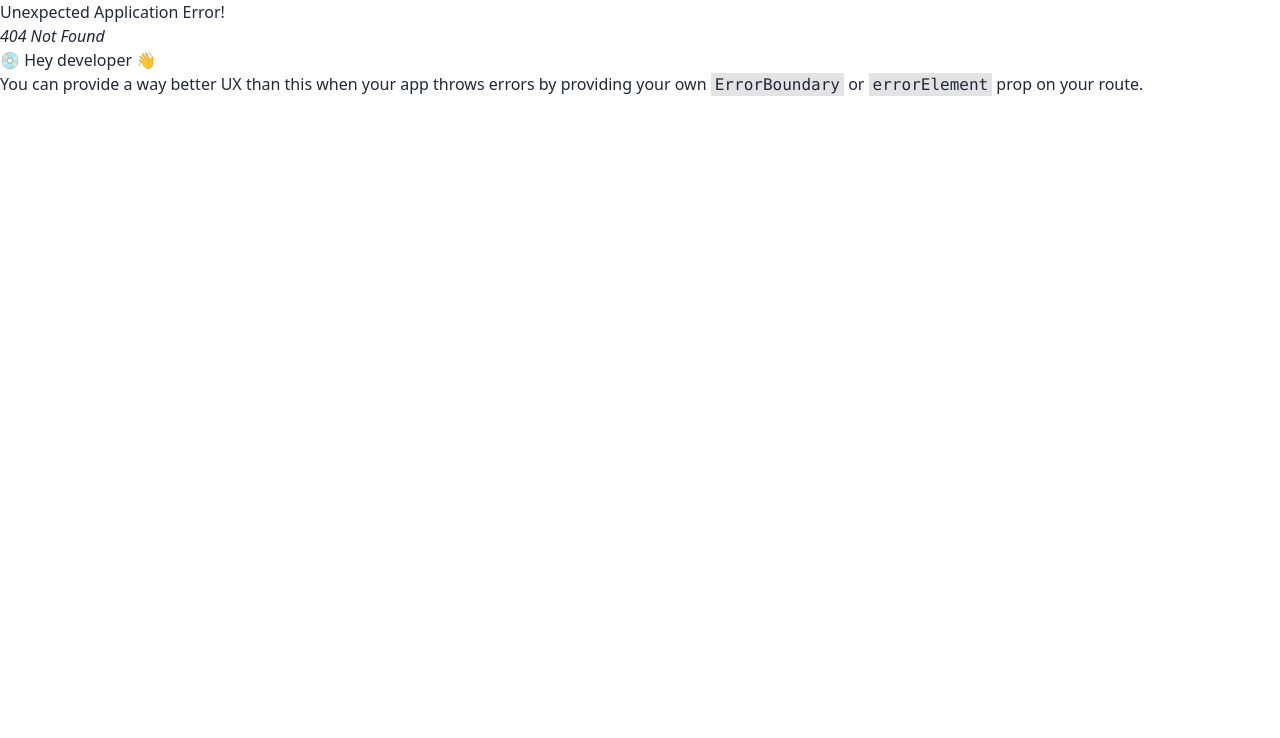
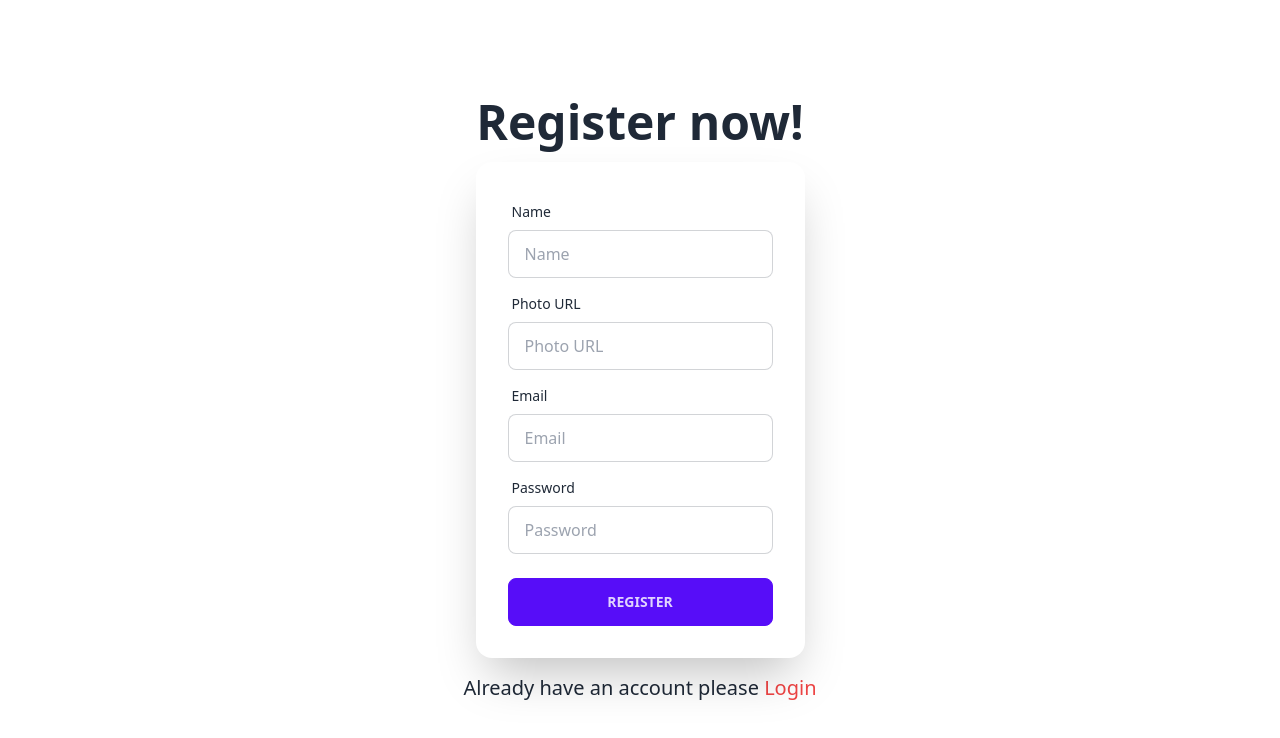
Before and after one commit to Md-ShakilHossain/social-event-management, a React (Vite) app: page /register in a window 1280 px wide. Before the commit this address had no page. Shown: the top 738 px of the page. Built offline with nearby package versions, Linux system fonts and the light colour scheme.

Commit message:
completed sesrvices section

```diff
--- /dev/null
+++ b/src/Components/Login and Register/Login.jsx
@@ -0,0 +1,36 @@
+import { Link } from "react-router-dom";
+
+const Login = () => {
+    return (
+        <div className="hero min-h-screen">
+            <div className="hero-content flex-col">
+                <div className="text-center lg:text-left">
+                    <h1 className="text-5xl font-bold">Login now!</h1>
+
+                </div>
+                <div className="card shadow-2xl bg-base-100">
+                    <form className="card-body">
+                        <div className="form-control">
+                            <label className="label">
+                                <span className="label-text">Email</span>
+                            </label>
+                            <input type="email" placeholder="email" className="input input-bordered" required />
+                        </div>
+                        <div className="form-control">
+                            <label className="label">
+                                <span className="label-text">Password</span>
+                            </label>
+                            <input type="password" placeholder="password" className="input input-bordered" required />
+                        </div>
+                        <div className="form-control mt-6">
+                            <button className="btn btn-primary">Login</button>
+                        </div>
+                    </form>
+                </div>
+                <p className="mt-4 text-xl">New Here ? Please <span className="text-red-500"><Link to='/register'>Register</Link></span></p>
+            </div>
+        </div>
+    );
+};
+
+export default Login;
--- /dev/null
+++ b/src/Components/Login and Register/Register.jsx
@@ -0,0 +1,48 @@
+import { Link } from "react-router-dom";
+
+const Register = () => {
+    return (
+        <div className="hero min-h-screen">
+            <div className="hero-content flex-col">
+                <div className="text-center lg:text-left">
+                    <h1 className="text-5xl font-semibold">Register now!</h1>
+
+                </div>
+                <div className="card shadow-2xl bg-base-100">
+                    <form className="card-body">
+                        <div className="form-control">
+                            <label className="label">
+                                <span className="label-text">Name</span>
+                            </label>
+                            <input type="text" placeholder="Name" className="input input-bordered" required />
+                        </div>
+                        <div className="form-control">
+                            <label className="label">
+                                <span className="label-text">Photo URL</span>
+                            </label>
+                            <input type="text" placeholder="Photo URL" className="input input-bordered" required />
+                        </div>
+                        <div className="form-control">
+                            <label className="label">
+                                <span className="label-text">Email</span>
+                            </label>
+                            <input type="email" placeholder="Email" className="input input-bordered" required />
+                        </div>
+                        <div className="form-control">
+                            <label className="label">
+                                <span className="label-text">Password</span>
+                            </label>
+                            <input type="password" placeholder="Password" className="input input-bordered" required />
+                        </div>
+                        <div className="form-control">
+                            <button className="btn btn-primary mt-4">Register</button>
+                        </div>
+                    </form>
+                </div>
+                <p className=" text-xl">Already have an account please <span className="text-red-500"><Link to='/login'>Login</Link></span></p>
+            </div>
+        </div>
+    );
+};
+
+export default Register;
--- a/src/Components/Pages/Home/Banner.jsx
+++ b/src/Components/Pages/Home/Banner.jsx
@@ -5,7 +5,7 @@ const Banner = () => {
         <div className='w-full flex mt-4 md:px-20 md:py-5 items-center md:justify-between rounded-lg md:shadow-teal-200 shadow-xl'>
             <div className='rounded-md p-5 md:w-1/2 '>
                 <h3 className='text-5xl md:text-4xl lg:text-7xl font-bold'> Welcome !</h3>
-                <p className='lg:text-xl mt-4 font-medium'>We are here to make your life easier.</p>
+                <p className='lg:text-xl mt-4'>We are here to make your life easier.</p>
                 <h5 className='lg:text-2xl mt-8 font-semibold md:text-justify'>We are offering you various kinds of services. You can explore it, advance and make sure booking to make your life easier. You will get it with reasonable price.</h5>
             </div>
 
--- a/src/Components/Pages/Home/Home.jsx
+++ b/src/Components/Pages/Home/Home.jsx
@@ -2,6 +2,7 @@ import { Link } from "react-router-dom";
 import Marquee from "react-fast-marquee";
 import Banner from "./Banner";
 import Navbar from "../../Shared/Navbar";
+import Services from "./Services/Services";
 
 
 const Home = () => {
@@ -20,6 +21,7 @@ const Home = () => {
             </div>
             <Banner></Banner>
             <Navbar></Navbar>
+            <Services></Services>
         </div>
     );
 };
--- /dev/null
+++ b/src/Components/Pages/Home/Services/Service.jsx
@@ -0,0 +1,22 @@
+import PropTypes from 'prop-types';
+import { Link } from 'react-router-dom';
+
+const Service = ({service}) => {
+    const {id, cover, title, shortDescription, totalPrice} = service;
+    return (
+        <div className='rounded-xl md:shadow-teal-200 shadow-xl'>
+            <img className='rounded-t-xl h-64' src={cover} alt="" />
+            <h3 className='ml-2 text-2xl font-bold mt-4'>{title}</h3>
+            <p className='ml-2 text-lg mt-2'>{shortDescription}</p>
+            <p className='ml-2 text-lg font-medium mt-2'>Price: <span className='text-red-500'>{totalPrice}</span> BDT</p>
+
+            <Link to={`/service/${id}`}><button className='w-full py-2 bg-blue-500 my-4 hover:bg-blue-700 rounded-xl text-white font-bold text-xl'>Details</button></Link>
+        </div>
+    );
+};
+
+Service.propTypes = {
+    service: PropTypes.object.isRequired
+}
+
+export default Service;
--- /dev/null
+++ b/src/Components/Pages/Home/Services/Services.jsx
@@ -0,0 +1,26 @@
+import { useEffect, useState } from "react";
+import Service from "./Service";
+
+
+const Services = () => {
+
+    const [services, setServices] = useState([]);
+    useEffect(() => {
+        fetch('/services.json')
+            .then(res => res.json())
+            .then(data => setServices(data))
+    }, [])
+
+    return (
+        <div className="mt-20">
+            <h2 className="text-5xl font-bold mb-8">Our Services</h2>
+            <div className="grid grid-cols-1 md:grid-cols-2 lg:grid-cols-3 gap-8">
+                {
+                    services.map(service => <Service key={service.id} service={service}></Service>)
+                }
+            </div>
+        </div>
+    );
+};
+
+export default Services;
--- a/src/Components/Shared/Navbar.jsx
+++ b/src/Components/Shared/Navbar.jsx
@@ -6,19 +6,19 @@ const Navbar = () => {
     const links = <>
 
         <li><NavLink className={({ isActive, isPending }) =>
-            `text-xl ${isPending ? "pending" : isActive ? "underline text-[#FF444A]" : ""}`
+            `text-sm md:text-lg lg:text-xl ${isPending ? "pending" : isActive ? "underline text-[#FF444A]" : ""}`
         } to='/'>Home</NavLink></li>
 
         <li><NavLink className={({ isActive, isPending }) =>
-            `text-xl ${isPending ? "pending" : isActive ? "underline text-[#FF444A]" : ""}`
+            `text-sm md:text-lg lg:text-xl ${isPending ? "pending" : isActive ? "underline text-[#FF444A]" : ""}`
         } to='/aboutUs'>About Us</NavLink></li>
 
         <li><NavLink className={({ isActive, isPending }) =>
-            `text-xl ${isPending ? "pending" : isActive ? "underline text-[#FF444A]" : ""}`
+            `text-sm md:text-lg lg:text-xl ${isPending ? "pending" : isActive ? "underline text-[#FF444A]" : ""}`
         } to='/feedback'>Feedback</NavLink></li>
 
         <li><NavLink className={({ isActive, isPending }) =>
-            `text-xl ${isPending ? "pending" : isActive ? "underline text-[#FF444A]" : ""}`
+            `text-sm md:text-lg lg:text-xl ${isPending ? "pending" : isActive ? "underline text-[#FF444A]" : ""}`
         } to='/offer'>Offer</NavLink></li>
 
     </>
@@ -27,13 +27,13 @@ const Navbar = () => {
         <div className="my-4 p-4 rounded-lg shadow-teal-200 shadow-xl">
             <div className="flex justify-between items-center">
                 <div>
-                    <ul className="flex gap-8 items-center">
+                    <ul className="flex gap-2 md:gap-4 lg:gap-8 items-center">
                         {links}
                     </ul>
                 </div>
-                <div className="flex items-center gap-8">
-                    <CgProfile className="text-4xl"></CgProfile>
-                    <Link to='/login'><button className=" bg-red-500 py-2 px-4 text-xl font-semibold rounded-xl text-white">Login</button></Link>
+                <div className="flex items-center gap-2 md:gap-4 lg:gap-8">
+                    <CgProfile className="md:text-2xl lg:text-4xl"></CgProfile>
+                    <Link to='/login'><button className=" bg-red-500 lg:py-2 px-1 md:px-2 lg:px-4 text-xl font-semibold rounded-xl text-white">Login</button></Link>
                 </div>
             </div>
         </div>
```
Also changed, not shown: public/services.json (added, +56 -0 lines), src/Router and Layout/Router.jsx (+10 -0 lines).
